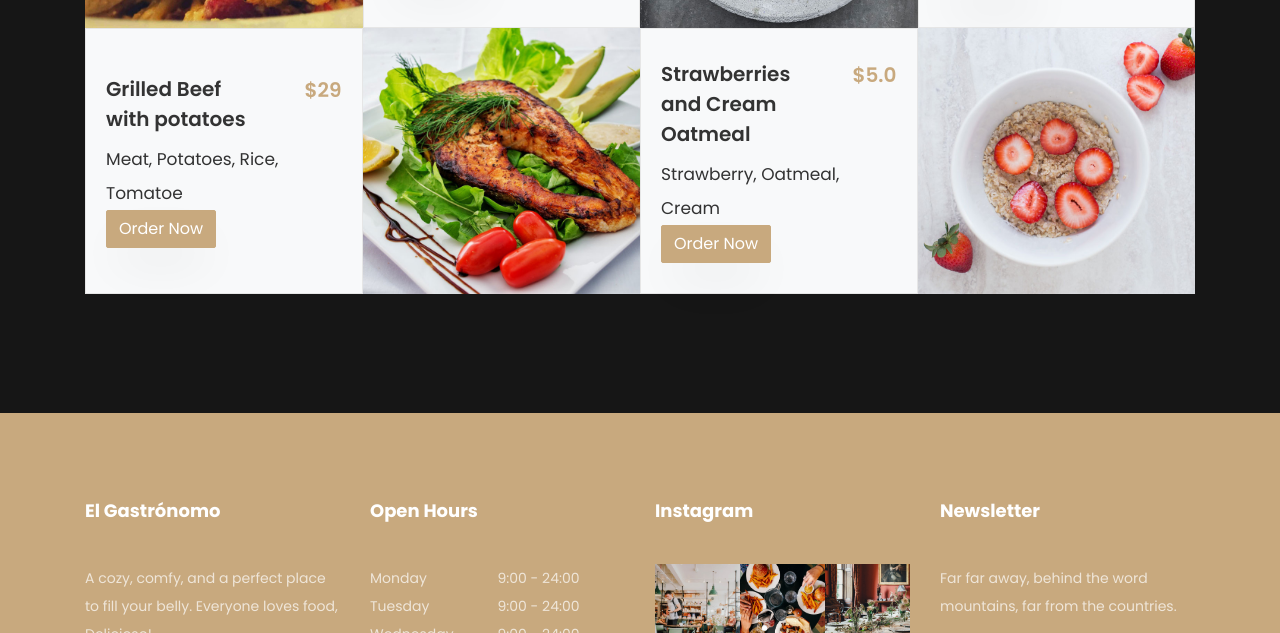
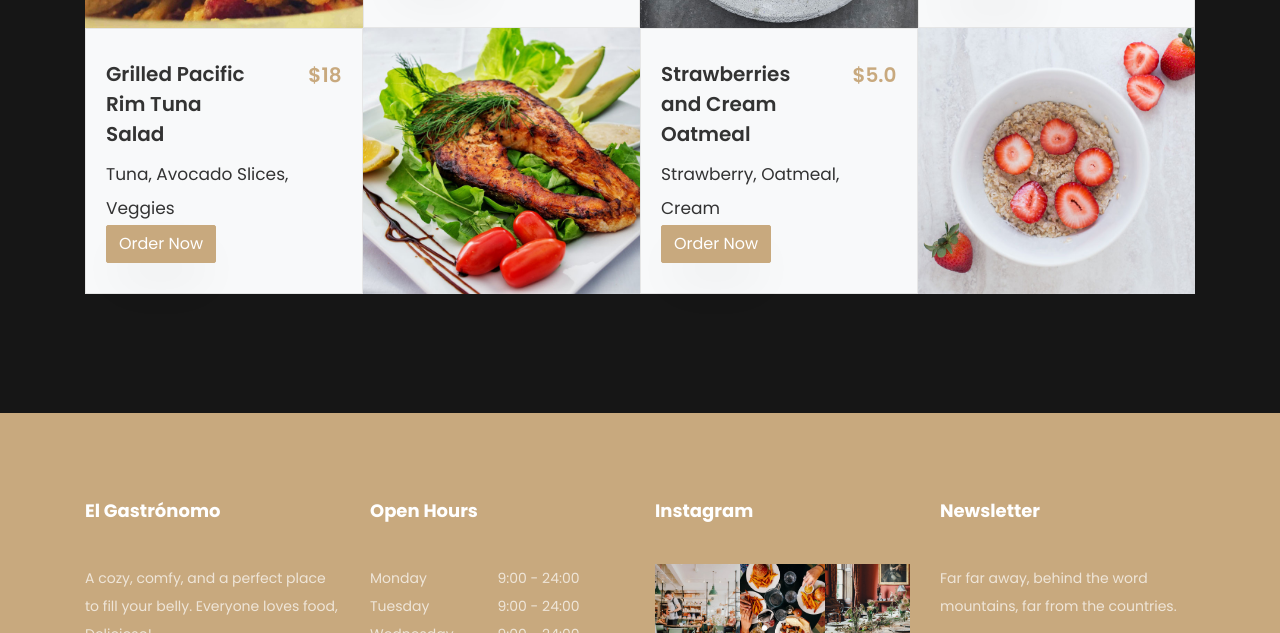
Before and after one commit to masterx-codemaster/masterx-codemaster.github.io, a plain HTML site: page menu.html in a window 1280 px wide. Shown: the part 1416-2049 px from the top of the page. Drawn offline with Linux system fonts and the light colour scheme; some packages are replaced by stand-ins of ours; files whose address does not match are found by name.

Commit message:
autoCommit 2020 0Su. 04016

```diff
--- a/menu.html
+++ b/menu.html
@@ -235,13 +235,13 @@
 													<div>
 						              	<div class="d-flex">
 							                <div class="one-half">
-							                  <h3>Grilled Beef with potatoes</h3>
+							                  <h3>Grilled Pacific Rim Tuna Salad</h3>
 							                </div>
 							                <div class="one-forth">
-							                  <span class="price">$29</span>
+							                  <span class="price">$18</span>
 							                </div>
 							              </div>
-							              <p><span>Meat</span>, <span>Potatoes</span>, <span>Rice</span>, <span>Tomatoe</span></p>
+							              <p><span>Tuna</span>, <span>Avocado Slices</span>, <span>Veggies</span></p>
 							              <p><a href="#" class="btn btn-primary">Order Now</a></p>
 						              </div>
 					              </div>
@@ -356,13 +356,13 @@
 													<div>
 						              	<div class="d-flex">
 							                <div class="one-half">
-							                  <h3>Grilled Beef with potatoes</h3>
+							                  <h3>The Great Sashimi Bowl</h3>
 							                </div>
 							                <div class="one-forth">
-							                  <span class="price">$29</span>
+							                  <span class="price">$30.0</span>
 							                </div>
 							              </div>
-							              <p><span>Meat</span>, <span>Potatoes</span>, <span>Rice</span>, <span>Tomatoe</span></p>
+							              <p><span>Sashimi</span>, <span>Crab</span>, <span>Lobster</span>, <span>Scallop</span>, <span>Veggies</span></p>
 							              <p><a href="#" class="btn btn-primary">Order Now</a></p>
 						              </div>
 					              </div>
@@ -375,13 +375,13 @@
 													<div>
 						              	<div class="d-flex">
 							                <div class="one-half">
-							                  <h3>Grilled Beef with potatoes</h3>
+							                  <h3>Fillet Mignon with Red Wine Reduction and Asparagus</h3>
 							                </div>
 							                <div class="one-forth">
-							                  <span class="price">$29</span>
+							                  <span class="price">$30.5</span>
 							                </div>
 							              </div>
-							              <p><span>Meat</span>, <span>Potatoes</span>, <span>Rice</span>, <span>Tomatoe</span></p>
+							              <p><span>Mignon</span>, <span>Red Wine</span>, <span>Asparagus</span></p>
 							              <p><a href="#" class="btn btn-primary">Order Now</a></p>
 						              </div>
 					              </div>
@@ -395,7 +395,7 @@
 													<div>
 						              	<div class="d-flex">
 							                <div class="one-half">
-							                  <h3>Grilled Beef with potatoes</h3>
+							                  <h3>Hainanese s</h3>
 							                </div>
 							                <div class="one-forth">
 							                  <span class="price">$29</span>
```
Also changed, not shown: offline.html (+2 -1 lines).
